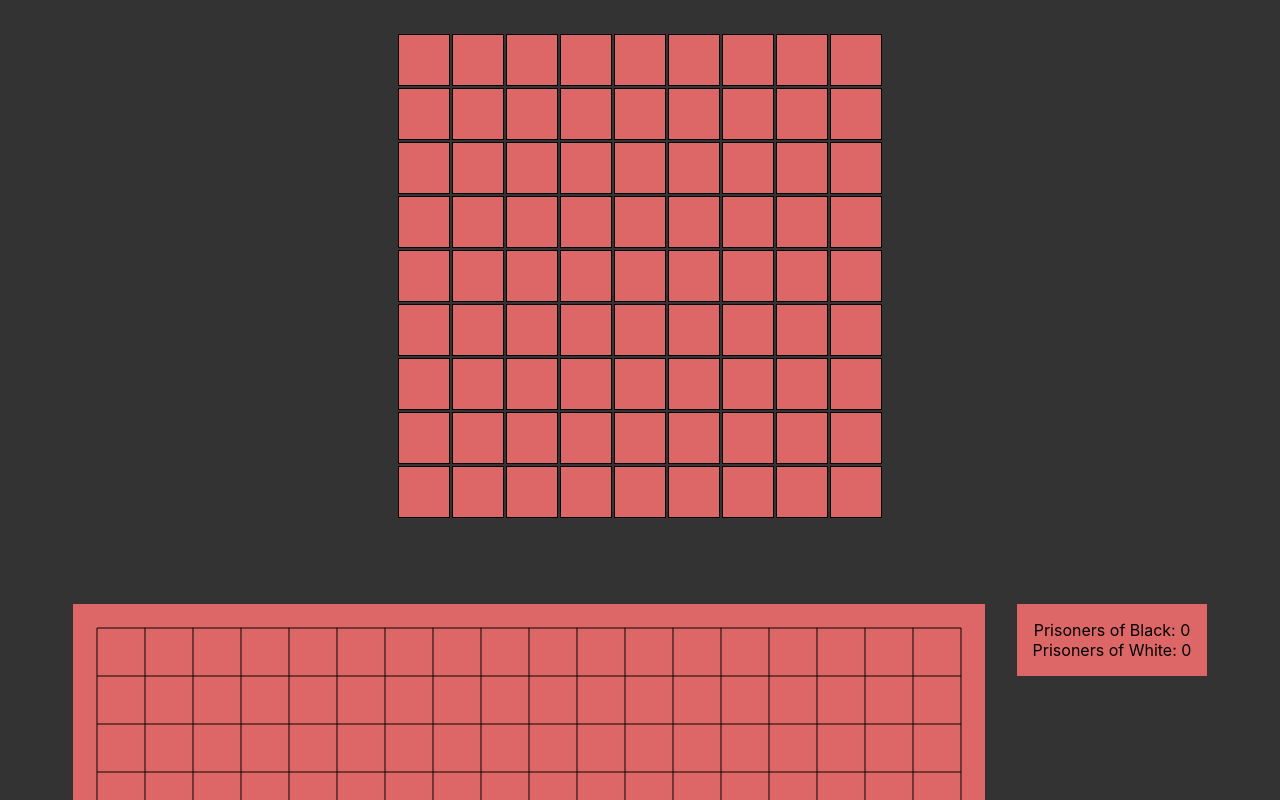
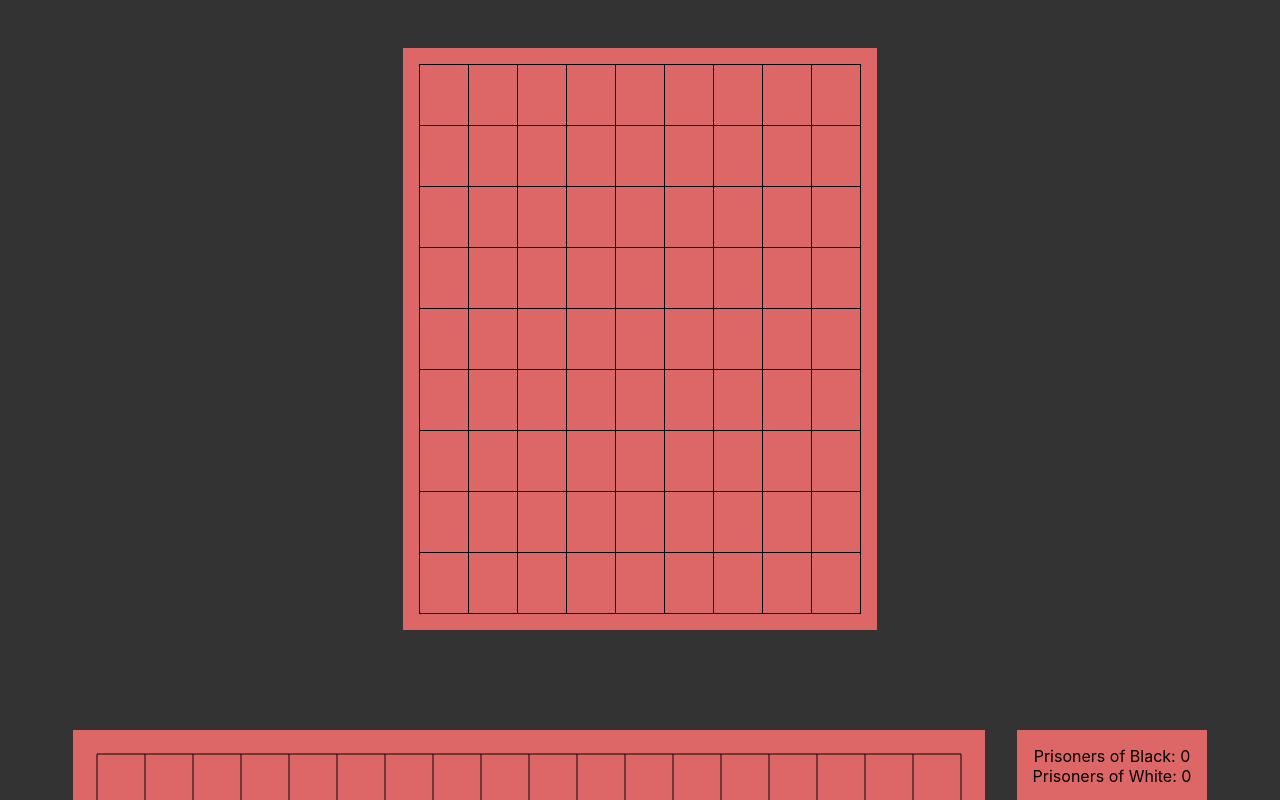
Before and after one commit to dragonfi/react-boardgame, a React (Create React App) app: page / in a window 1280 px wide. Shown: the top 800 px of the page. Built offline with nearby package versions, Linux system fonts and the light colour scheme.

Commit message:
shogi: style shogi board

```diff
--- /dev/null
+++ b/src/Shogi/Shogi.css
@@ -0,0 +1,28 @@
+.react-boardgame__board--shogi {
+  border-collapse: separate;
+  border-spacing: 0;
+  margin: 1rem;
+  padding: 1rem;
+  background-color: #dd6666;
+}
+
+.react-boardgame__board--shogi .react-boardgame__square {
+  border-top: 1px solid black;
+  border-left: 1px solid black;
+  border-right: 0px;
+  border-bottom: 0px;
+  padding:0px;
+  margin:0px;
+  font-size: 4rem;
+  height: 3.75rem;
+  width: 3rem;
+  background-color: #dd6666;
+}
+
+.react-boardgame__board--shogi .react-boardgame__square:last-child {
+  border-right: 1px solid black;
+}
+
+.react-boardgame__board--shogi tr:last-child .react-boardgame__square {
+  border-bottom: 1px solid black;
+}
--- a/src/Shogi/ShogiRules.tsx
+++ b/src/Shogi/ShogiRules.tsx
@@ -1,4 +1,6 @@
 import {BoardGameRules, BoardState} from '../BoardGame/BoardGame';
+
+import './Shogi.css';
 
 export {rules};
 
```
